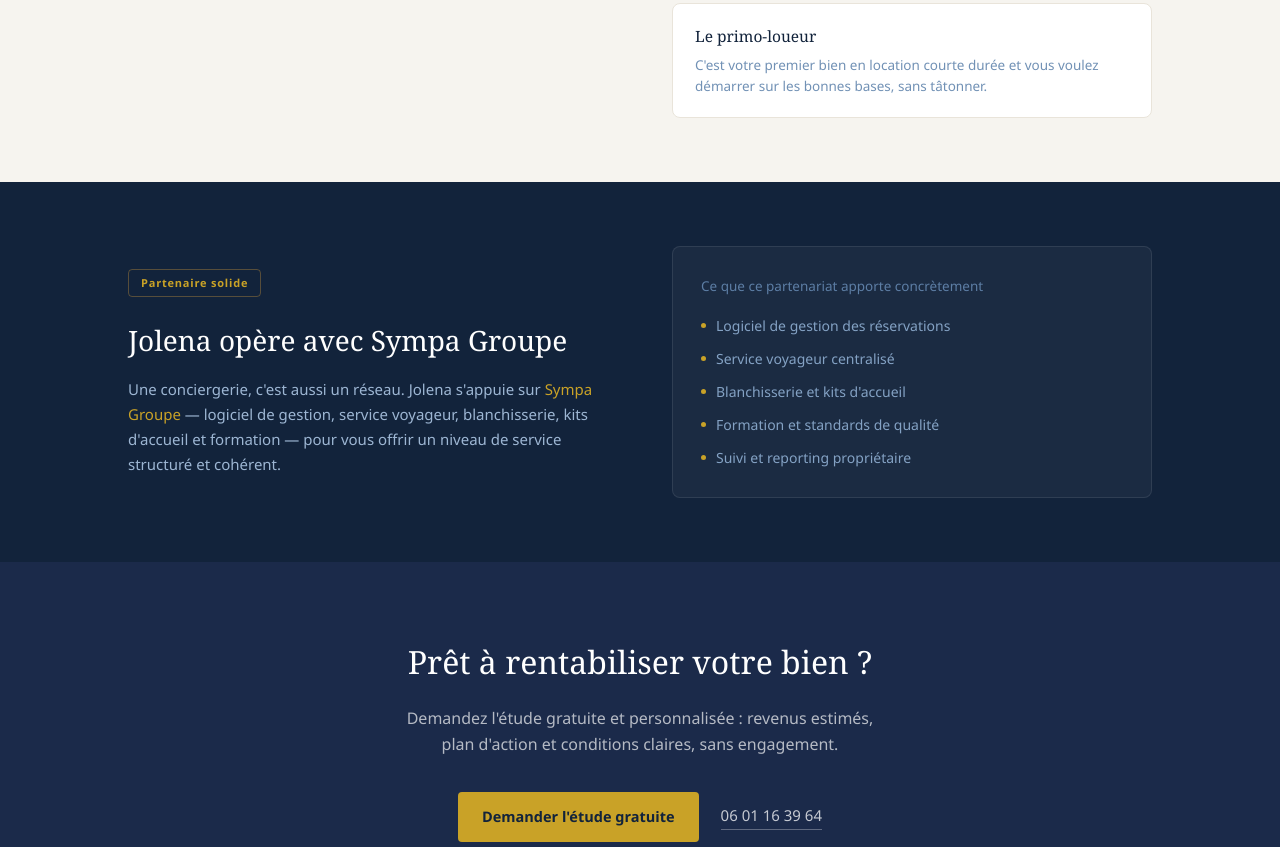
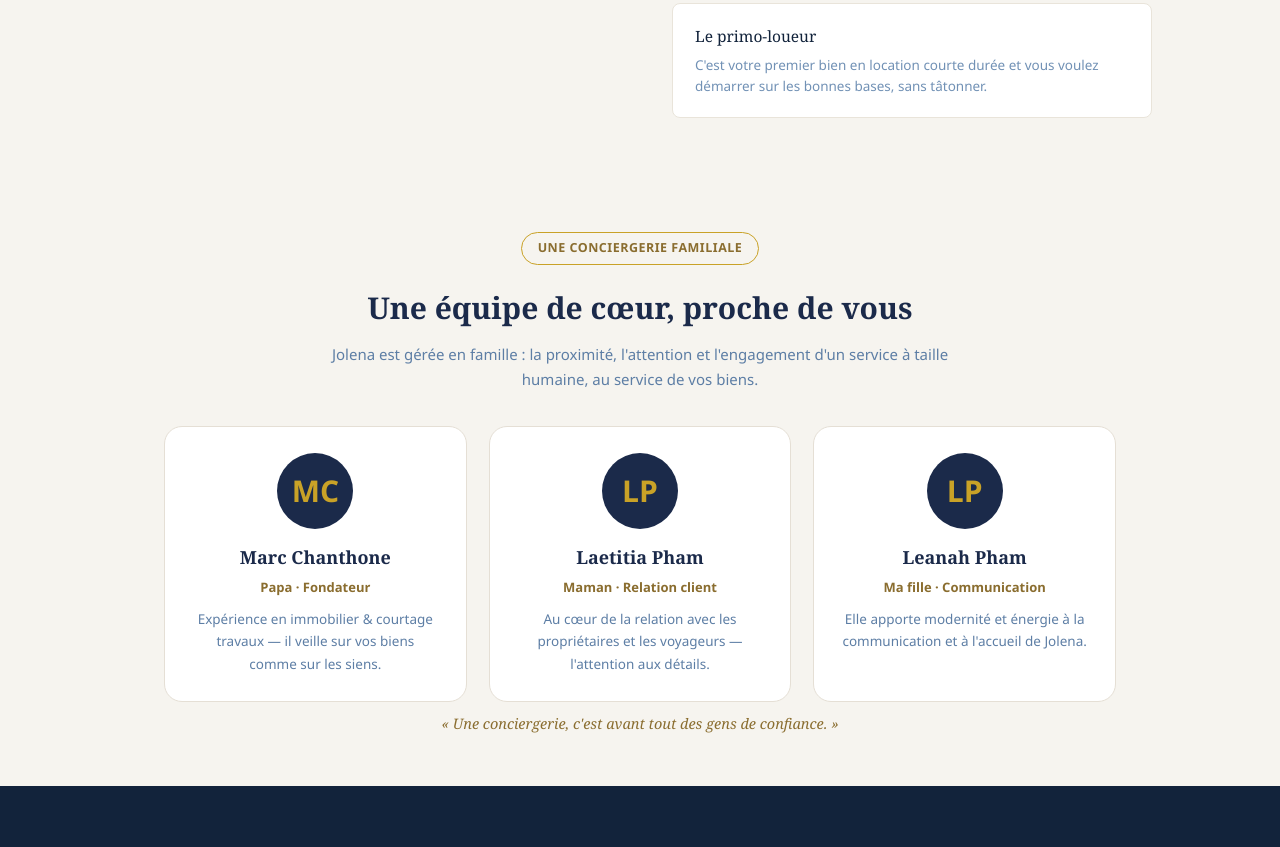
Before and after one commit to En0s81/jolena, a plain HTML site: page index.html in a window 1280 px wide. Shown: the part 2703-3550 px from the top of the page. Drawn offline with Linux system fonts and the light colour scheme.

Commit message:
Landing améliorée: section famille (Marc, Laetitia, Leanah), crédibilité (24h, SIRET, Sympa)

```diff
--- a/index.html
+++ b/index.html
@@ -701,6 +701,38 @@
 </section>
 
 <!-- ======================== PARTENAIRE ======================== -->
+
+<section style="background:#f6f4ef">
+  <div style="max-width:1000px;margin:0 auto;padding:50px 24px">
+    <div style="text-align:center">
+      <div style="display:inline-block;border:1px solid #c9a227;color:#8a6d2f;border-radius:999px;padding:5px 16px;font-size:12.5px;font-weight:600;letter-spacing:.5px">UNE CONCIERGERIE FAMILIALE</div>
+      <h2 style="font-family:Georgia,serif;font-size:30px;color:#1b2a4a;font-weight:800;margin:18px 0 10px">Une équipe de cœur, proche de vous</h2>
+      <p style="color:#5d7ea5;font-size:15px;max-width:620px;margin:0 auto">Jolena est gérée en famille : la proximité, l'attention et l'engagement d'un service à taille humaine, au service de vos biens.</p>
+    </div>
+    <div style="display:grid;grid-template-columns:repeat(3,1fr);gap:22px;margin:34px 0 8px">
+      <div style="background:#fff;border:1px solid #e5dfd5;border-radius:18px;padding:26px;text-align:center">
+        <div style="width:76px;height:76px;border-radius:50%;margin:0 auto;display:flex;align-items:center;justify-content:center;background:#1b2a4a;color:#c9a227;font-size:30px;font-weight:800">MC</div>
+        <h3 style="color:#1b2a4a;font-size:18px;font-weight:700;margin:14px 0 4px">Marc Chanthone</h3>
+        <div style="color:#8a6d2f;font-size:13px;font-weight:600">Papa · Fondateur</div>
+        <p style="color:#5d7ea5;font-size:13.5px;margin-top:10px">Expérience en immobilier & courtage travaux — il veille sur vos biens comme sur les siens.</p>
+      </div>
+      <div style="background:#fff;border:1px solid #e5dfd5;border-radius:18px;padding:26px;text-align:center">
+        <div style="width:76px;height:76px;border-radius:50%;margin:0 auto;display:flex;align-items:center;justify-content:center;background:#1b2a4a;color:#c9a227;font-size:30px;font-weight:800">LP</div>
+        <h3 style="color:#1b2a4a;font-size:18px;font-weight:700;margin:14px 0 4px">Laetitia Pham</h3>
+        <div style="color:#8a6d2f;font-size:13px;font-weight:600">Maman · Relation client</div>
+        <p style="color:#5d7ea5;font-size:13.5px;margin-top:10px">Au cœur de la relation avec les propriétaires et les voyageurs — l'attention aux détails.</p>
+      </div>
+      <div style="background:#fff;border:1px solid #e5dfd5;border-radius:18px;padding:26px;text-align:center">
+        <div style="width:76px;height:76px;border-radius:50%;margin:0 auto;display:flex;align-items:center;justify-content:center;background:#1b2a4a;color:#c9a227;font-size:30px;font-weight:800">LP</div>
+        <h3 style="color:#1b2a4a;font-size:18px;font-weight:700;margin:14px 0 4px">Leanah Pham</h3>
+        <div style="color:#8a6d2f;font-size:13px;font-weight:600">Ma fille · Communication</div>
+        <p style="color:#5d7ea5;font-size:13.5px;margin-top:10px">Elle apporte modernité et énergie à la communication et à l'accueil de Jolena.</p>
+      </div>
+    </div>
+    <div style="text-align:center;color:#8a6d2f;font-size:14.5px;font-family:Georgia,serif;font-style:italic;margin-top:10px">« Une conciergerie, c'est avant tout des gens de confiance. »</div>
+  </div>
+</section>
+
 <section class="partenaire">
   <div class="wrap">
     <div class="partenaire-inner">
@@ -740,6 +772,13 @@
 </section>
 
 <!-- ======================== FOOTER ======================== -->
+
+<div style="background:#1b2a4a;padding:26px 20px;text-align:center">
+  <div style="max-width:700px;margin:0 auto;font-size:14px;color:#b5c9e0">
+    <span style="display:inline-block;background:rgba(201,162,39,.15);color:#c9a227;border:1px solid rgba(201,162,39,.4);border-radius:999px;padding:6px 16px;font-weight:600">Réponse sous 24h</span>
+    <div style="margin-top:10px">Sans frais cachés · Étude personnalisée et gratuite · <span style="color:#c9a227">SIRET en cours de création</span> · Partenaire <a href="https://sympagroupe.fr/" style="color:#c9a227">Sympa Groupe</a></div>
+  </div>
+</div>
 <footer>
   <div class="wrap">
     <div class="footer-logo">Jol<em>ena</em></div>
```
